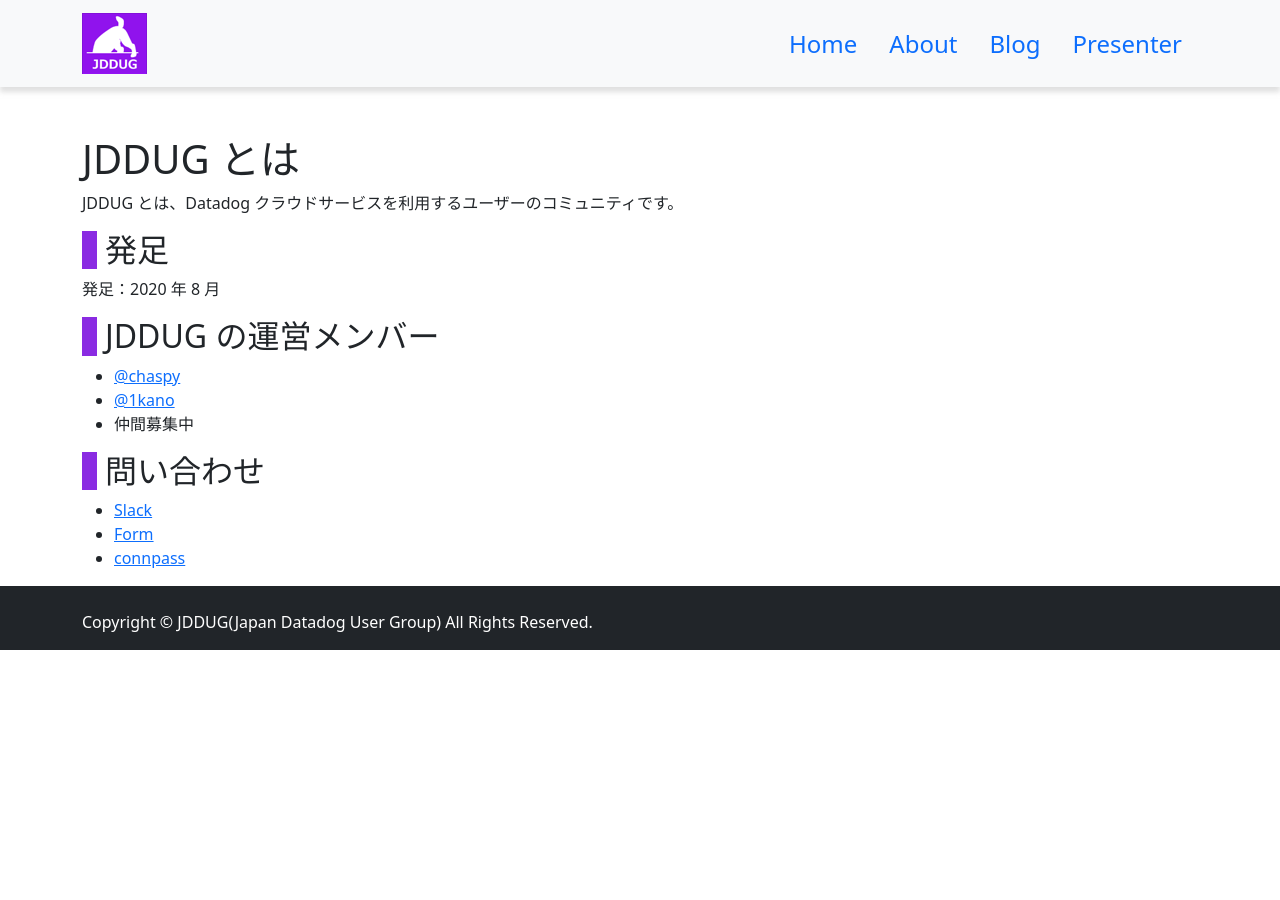
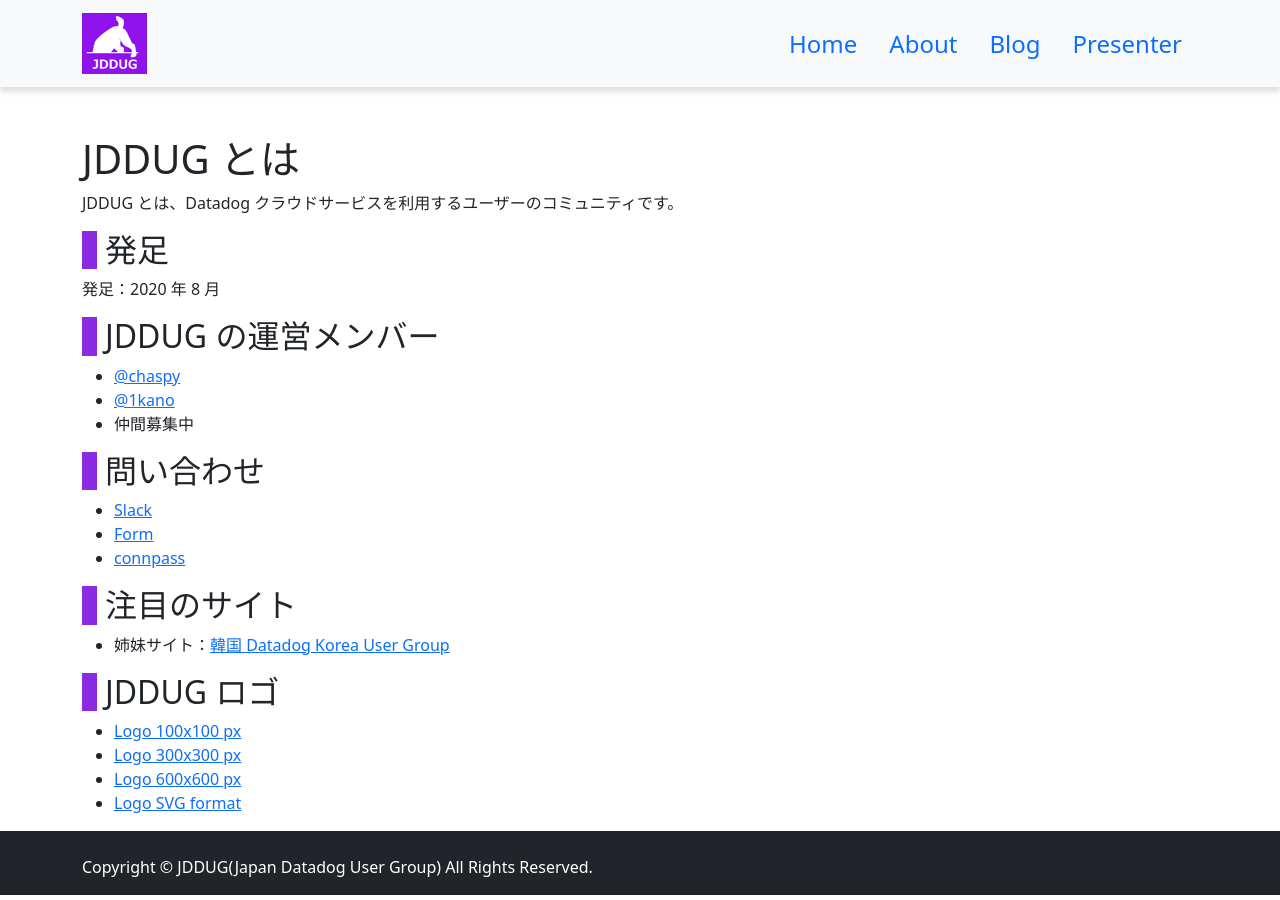
Before and after one commit to jdd-ug/jdd-ug.github.io, a Jekyll site: the page built from about.md, in a window 1280 px wide. Built offline with Jekyll 4.4.1, drawn with Linux system fonts in a browser that asks for light colours.

Commit message:
upload logs and introduce Korea site

```diff
--- a/about.md
+++ b/about.md
@@ -22,3 +22,14 @@
 - [Slack](https://t.co/dpBETMaosn)
 - [Form](https://forms.gle/SoJrRUvX4FcysogP9)
 - [connpass](https://datadog-jp.connpass.com/)
+
+## 注目のサイト
+
+- 姉妹サイト：[韓国 Datadog Korea User Group](https://datadogkrug.vercel.app/about)
+
+## JDDUG ロゴ
+
+- [Logo 100x100 px](/assets/images/iconJDDUG100.png){:target="_blank"}
+- [Logo 300x300 px](/assets/images/iconJDDUG300.png){:target="_blank"}
+- [Logo 600x600 px](/assets/images/iconJDDUG600.png){:target="_blank"}
+- [Logo SVG format](/assets/images/iconJDDUG.svg){:target="_blank"}
```
Also changed, not shown: assets/images/iconJDDUG.svg (added), assets/images/iconJDDUG100.png (added), assets/images/iconJDDUG300.png (added), assets/images/iconJDDUG600.png (added).
